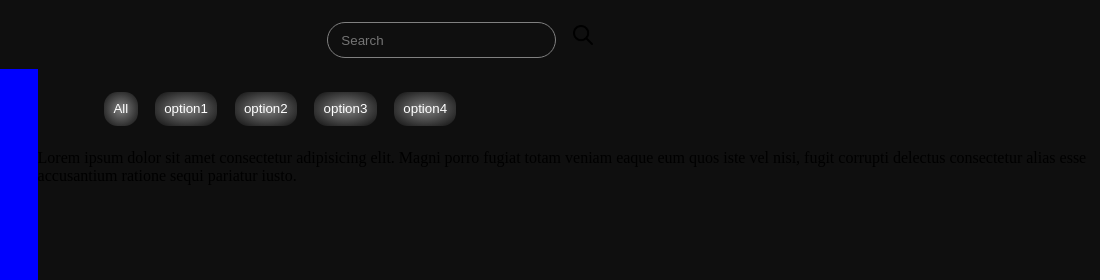
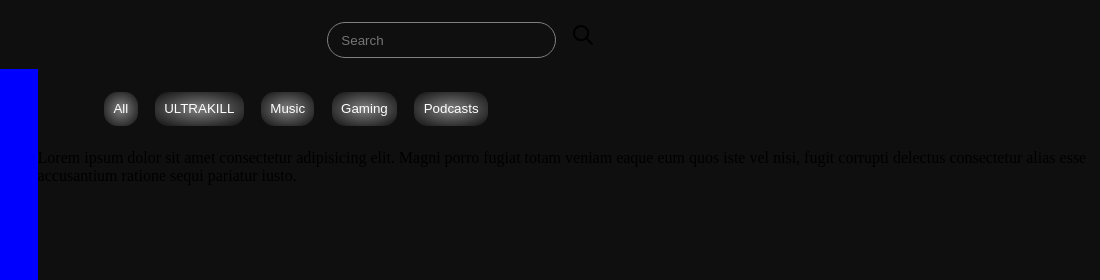
Before and after one commit to OneilNvM/Youtube, a plain HTML site: page index.html in a window 1280 px wide. Shown: the top 280 px of the page, 180-1280 px from the left. Drawn offline with Linux system fonts and the light colour scheme.

Commit message:
Added names to options

```diff
--- a/index.html
+++ b/index.html
@@ -65,10 +65,10 @@
         <div class="container-nav">
             <nav class="nav-filter">
                 <button name="filter">All</button>
-                <button name="filter">option1</button>
-                <button name="filter">option2</button>
-                <button name="filter">option3</button>
-                <button name="filter">option4</button>
+                <button name="filter">ULTRAKILL</button>
+                <button name="filter">Music</button>
+                <button name="filter">Gaming</button>
+                <button name="filter">Podcasts</button>
             </nav>
         </div>
 
```
